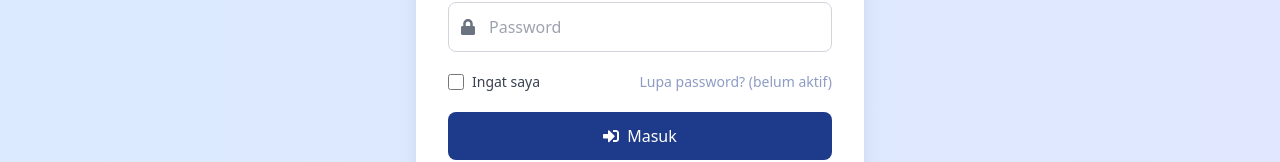
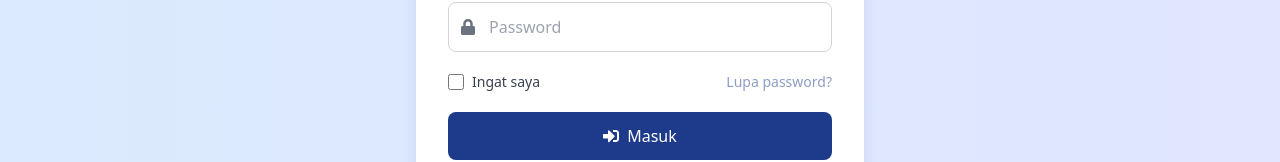
Before and after one commit to ahmadsyaifuddin-dins/JokiDins, a React (Vite) app in the folder frontend/: page /login in a window 1280 px wide. Shown: the part 404-566 px from the top of the page. Built offline with nearby package versions, Linux system fonts and the light colour scheme; no server answers.

Commit message:
mengahpus belum aktif

```diff
--- a/frontend/src/pages/Login.jsx
+++ b/frontend/src/pages/Login.jsx
@@ -131,7 +131,7 @@ const Login = () => {
 
               <div className="text-sm opacity-50">
                 <span className="font-medium text-blue-900 cursor-not-allowed">
-                  Lupa password? (belum aktif)
+                  Lupa password?
                 </span>
               </div>
             </div>
```
